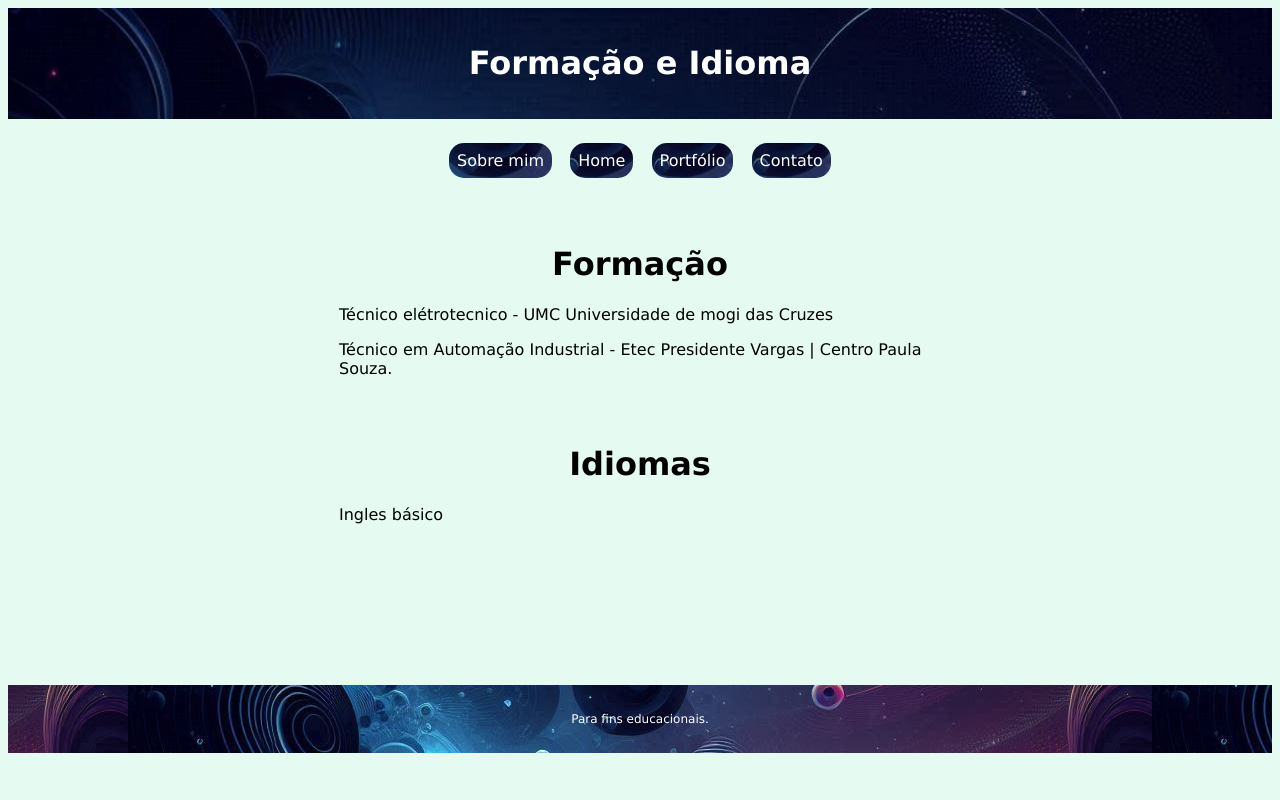
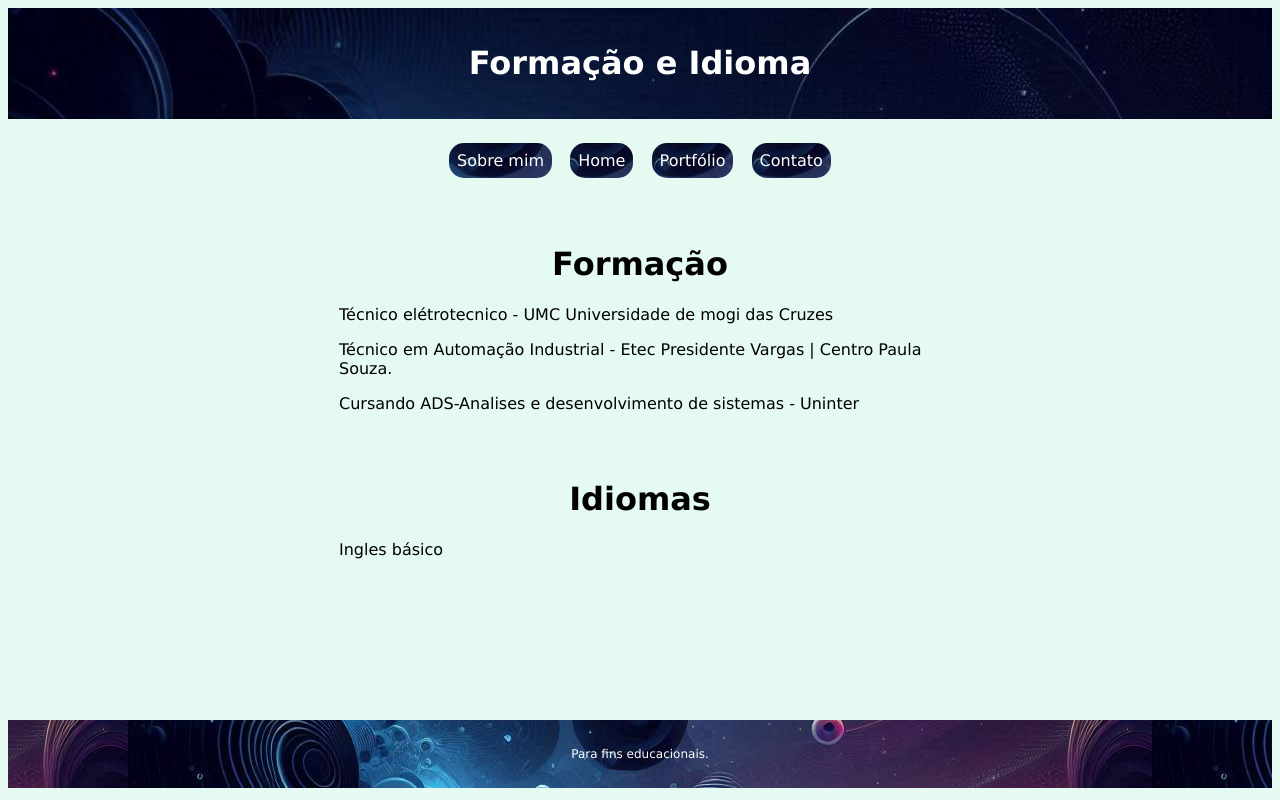
Before and after one commit to Dieart38/testando, a plain HTML site: page formacao.html in a window 1280 px wide. Drawn offline with Linux system fonts and the light colour scheme.

Commit message:
Update formacao.html

```diff
--- a/formacao.html
+++ b/formacao.html
@@ -29,6 +29,7 @@
             <h1>Formação</h1>
             <p>Técnico elétrotecnico - UMC Universidade de mogi das Cruzes</p>
             <p>Técnico em Automação Industrial - Etec Presidente Vargas | Centro Paula Souza. </p>
+            <p>Cursando ADS-Analises e desenvolvimento de sistemas - Uninter </p>
         </div>
 
         <div class="col-6">
```
